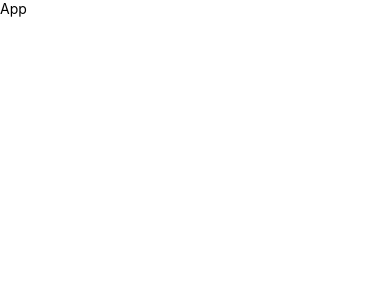
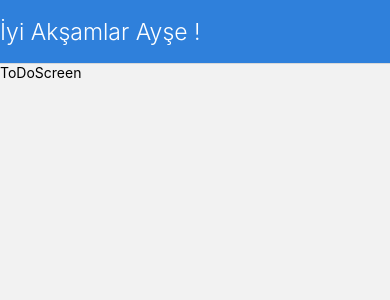
Before and after one commit to fatihdinler/personal-agenda, a React Native app in the folder personal-agenda/: screen /to-do-screen in a window 390 px wide. Shown: the top 300 px of the page. Built offline with nearby package versions, Linux system fonts and the light colour scheme.

Commit message:
Created toolbar and its message dynamicaly with its helper function.

```diff
--- a/personal-agenda/App.js
+++ b/personal-agenda/App.js
@@ -1,14 +1,47 @@
-import { StyleSheet, Text, View } from 'react-native'
+import { StyleSheet, View, Text } from 'react-native'
 import React from 'react'
+import { createNativeStackNavigator } from '@react-navigation/native-stack'
+import { NavigationContainer } from '@react-navigation/native'
+import ToDoScreen from './src/screens/stack/to-do-screen'
+import colors from './src/colors/colors'
+import getTime from './src/helper/get-time'
 
 const App = () => {
+
+  const Stack = createNativeStackNavigator()
+  let toolbarMessage = getTime()
+
   return (
-    <View>
-      <Text>App</Text>
-    </View>
+    <NavigationContainer>
+      <Stack.Navigator>
+        <Stack.Screen
+          name='to-do-screen'
+          component={ToDoScreen}
+          options={{
+            headerTitleAlign : 'left',
+            headerTitle : '',
+            headerStyle : {
+              backgroundColor : colors.BLUE
+            },
+            headerLeft : () => {
+              return(
+                <View>
+                  <Text style={{fontWeight : '300', fontSize : 23, color : 'white'}}>
+                    {toolbarMessage } Ayşe !
+                  </Text>
+                </View>
+              )
+            }
+          }}
+
+        />
+      </Stack.Navigator>
+    </NavigationContainer>
   )
 }
 
 export default App
 
-const styles = StyleSheet.create({})
+const styles = StyleSheet.create({
+
+})
--- /dev/null
+++ b/personal-agenda/src/colors/colors.js
@@ -0,0 +1,3 @@
+export default {
+    BLUE : '#2F80DB',
+}
--- /dev/null
+++ b/personal-agenda/src/helper/get-time.js
@@ -0,0 +1,12 @@
+export default function getTime() {
+    let currentTime = new Date()
+    let currentHour = currentTime.getHours()
+    switch (true) {
+        case (currentHour < 12):
+            return 'Günaydın'
+        case (currentHour > 12 && currentHour < 17):
+            return 'Tünaydın'
+        default:
+            return 'İyi Akşamlar'
+    }
+}
--- /dev/null
+++ b/personal-agenda/src/screens/stack/to-do-screen.js
@@ -0,0 +1,14 @@
+import { StyleSheet, Text, View } from 'react-native'
+import React from 'react'
+
+const ToDoScreen = () => {
+  return (
+    <View>
+      <Text>ToDoScreen</Text>
+    </View>
+  )
+}
+
+export default ToDoScreen
+
+const styles = StyleSheet.create({})
```
